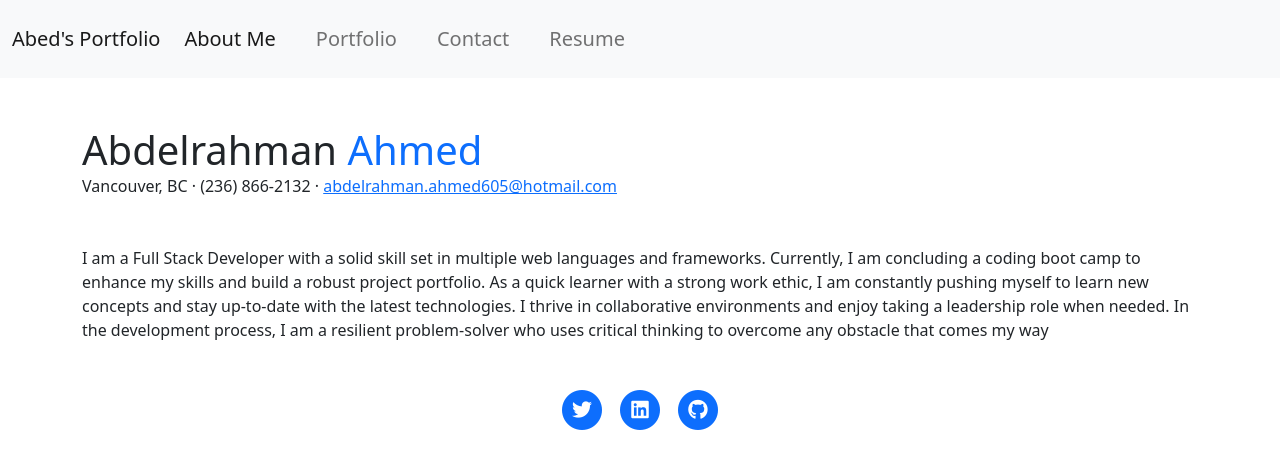
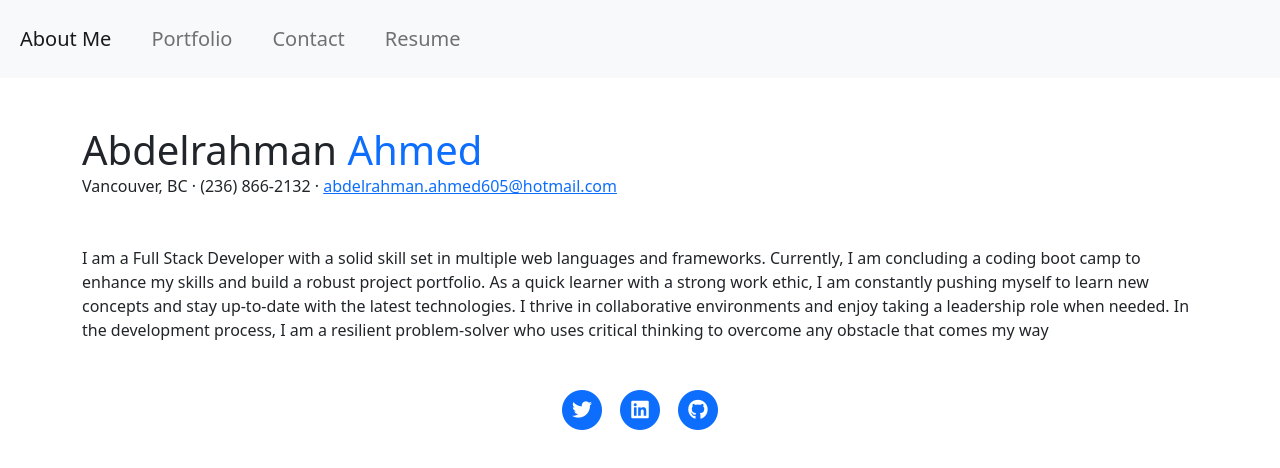
Before and after one commit to AbdelrahmanAhmed605/abeds-react-portfolio, a React (Create React App) app: page / in a window 1280 px wide. Shown: the top 468 px of the page. Built offline with nearby package versions, Linux system fonts and the light colour scheme.

Commit message:
fixed navbar for smaller devices to be a dropdown

```diff
--- a/src/components/Navbar.js
+++ b/src/components/Navbar.js
@@ -1,9 +1,9 @@
-import React, { useState } from "react";
-import { Link } from "react-router-dom";
+import React, { useState } from 'react';
+import { Link } from 'react-router-dom';
 
 function Navbar() {
   // Keeps track of the current section that the user is on. This will allow us to highligh the appropriate tab in the navigation bar
-  const [activeOption, setActiveOption] = useState("about-me");
+  const [activeOption, setActiveOption] = useState('about-me');
 
   // changes the active option to whichever tab was clicked on
   const handleNavOptionClick = (option) => {
@@ -11,51 +11,67 @@
   };
 
   return (
-    <nav className="navbar navbar-expand-lg navbar-light bg-light py-3 mb-5">
+    <nav className="navbar navbar-expand-sm navbar-light bg-light py-3 mb-5">
       <div className="container-fluid">
+        <button
+          className="navbar-toggler"
+          type="button"
+          data-bs-toggle="collapse"
+          data-bs-target="#navbarNav"
+          aria-controls="navbarNav"
+          aria-expanded="false"
+          aria-label="Toggle navigation"
+        >
+          <span className="navbar-toggler-icon"></span>
+        </button>
         {/* Link tags are used instead of anchor tags as client side routes. These will take the user to the endpoints defined in App.js */}
-        <Link className="navbar-brand" to="/">
-          Abed's Portfolio
-        </Link>
-        <div className="collapse navbar-collapse" id="navbarNavAltMarkup">
-          <div className="navbar-nav">
+        <div className="collapse navbar-collapse" id="navbarNav">
+          <ul className="navbar-nav">
+            <li className="nav-item">
               <Link
                 className={`nav-link ${
-                activeOption === "about-me" ? "active" : ""
+                  activeOption === 'about-me' ? 'active' : ''
                 } fs-5 me-4`}
                 to="/"
-              onClick={() => handleNavOptionClick("about-me")}
+                onClick={() => handleNavOptionClick('about-me')}
               >
                 About Me
               </Link>
+            </li>
+            <li className="nav-item">
               <Link
                 className={`nav-link ${
-                activeOption === "portfolio" ? "active" : ""
+                  activeOption === 'portfolio' ? 'active' : ''
                 } fs-5 me-4`}
                 to="/portfolio"
-              onClick={() => handleNavOptionClick("portfolio")}
+                onClick={() => handleNavOptionClick('portfolio')}
               >
                 Portfolio
               </Link>
+            </li>
+            <li className="nav-item">
               <Link
                 className={`nav-link ${
-                activeOption === "contact" ? "active" : ""
+                  activeOption === 'contact' ? 'active' : ''
                 } fs-5 me-4`}
                 to="/contact"
-              onClick={() => handleNavOptionClick("contact")}
+                onClick={() => handleNavOptionClick('contact')}
               >
                 Contact
               </Link>
+            </li>
+            <li className="nav-item">
               <Link
                 className={`nav-link ${
-                activeOption === "resume" ? "active" : ""
+                  activeOption === 'resume' ? 'active' : ''
                 } fs-5 me-4`}
                 to="/resume"
-              onClick={() => handleNavOptionClick("resume")}
+                onClick={() => handleNavOptionClick('resume')}
               >
                 Resume
               </Link>
-          </div>
+            </li>
+          </ul>
         </div>
       </div>
     </nav>
--- a/src/index.js
+++ b/src/index.js
@@ -4,6 +4,7 @@
 
 // Import Bootstrap
 import 'bootstrap/dist/css/bootstrap.min.css';
+import 'bootstrap/dist/js/bootstrap.bundle.min.js';
 
 // Import Font Awesome CSS
 import "@fortawesome/fontawesome-free/css/all.min.css";
```
Lines whose indentation alone changed are shown as unchanged.
